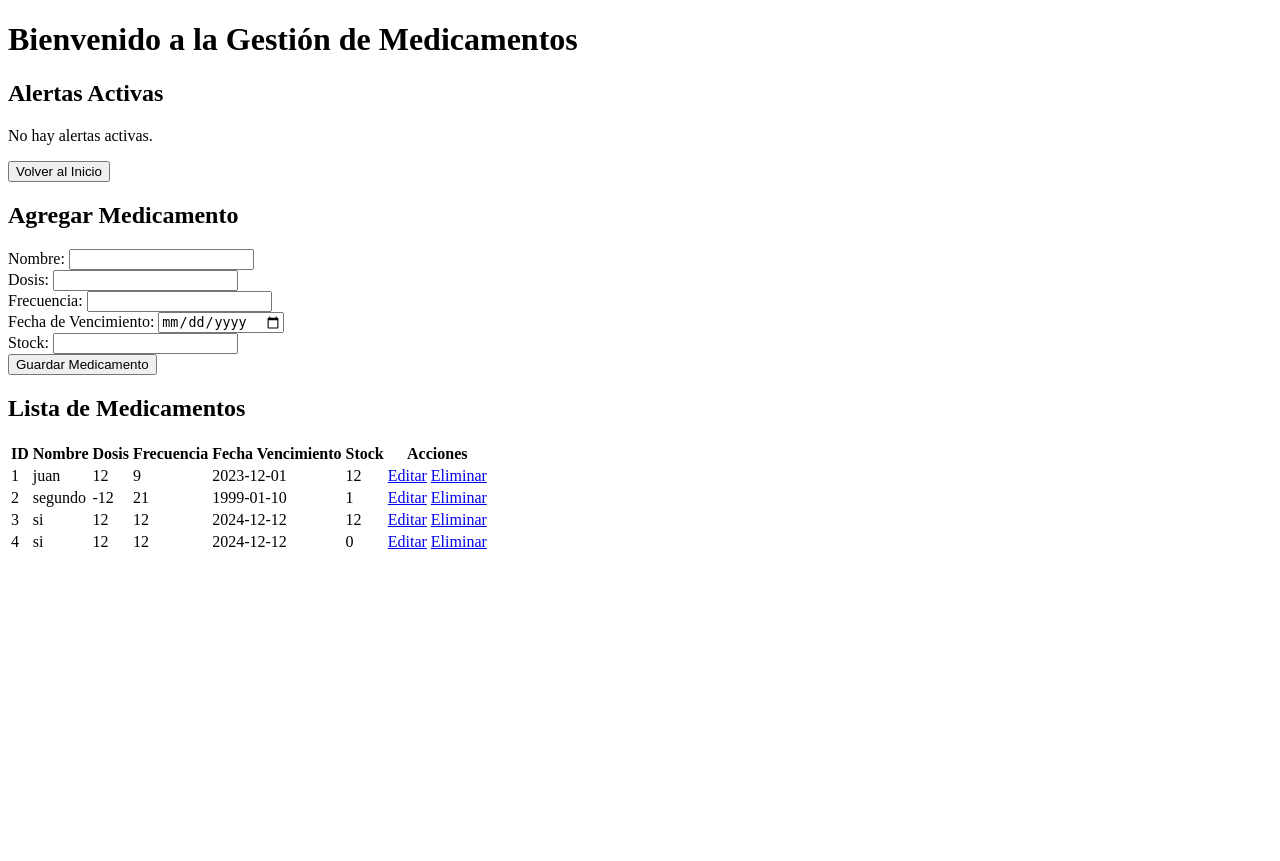
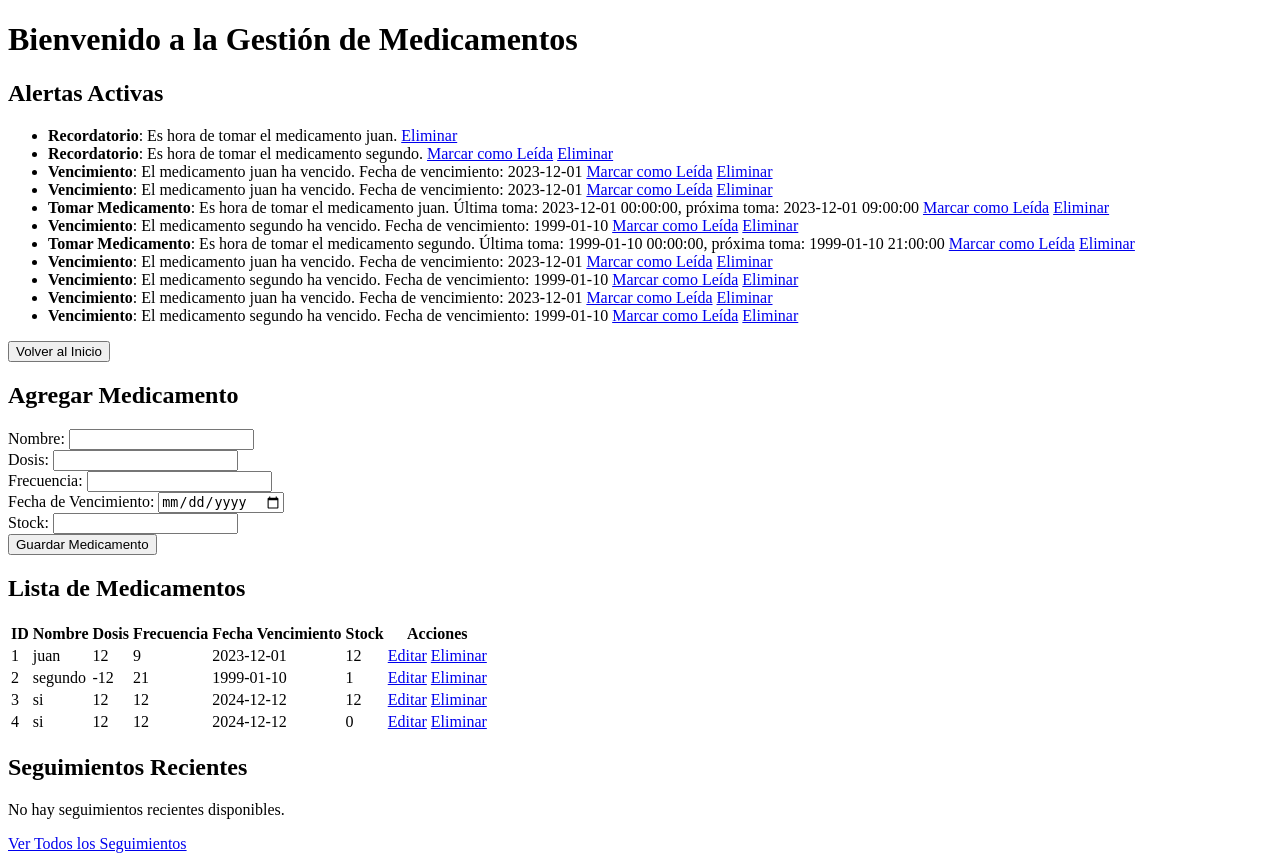
Before and after one commit to soficede/PROYECTO-FINAL-, a Flask app: page /usuario in a window 1280 px wide. Before the commit the page ends 549 px from the top, so only its background shows below. Run offline with Flask 3, Linux system fonts and the light colour scheme; data comes from the database, SQL or seed files in the repository; tables that the repository leaves empty hold one stand-in row (values such as "Sample post").

Commit message:
Alertas, requetemelas

```diff
--- a/Controlador.py
+++ b/Controlador.py
@@ -1,5 +1,7 @@
 from Modelo import Usuario
 from Modelo import Medicamento
+from Modelo import SeguimientoMedicamento
+from datetime import datetime
 
 class ControladorUsuario:
     def __init__(self):
@@ -38,3 +40,17 @@
     def editar_medicamento(self, id, nombre=None, dosis=None, frecuencia=None, fecha_vencimiento=None, stock=None):
         medicamento = Medicamento(id=id)
         return medicamento.modificarMedicamento(nombre, dosis, frecuencia, fecha_vencimiento, stock)
+
+class ControladorSeguimiento:
+    def __init__(self):
+        pass
+
+    def crear_seguimiento(self, medicamento_id, fecha_ingreso, frecuencia, stock):
+        # Crear un objeto SeguimientoMedicamento
+        seguimiento = SeguimientoMedicamento(medicamento_id, fecha_ingreso, frecuencia, stock)
+        return seguimiento.guardarSeguimientoEnBD()
+
+    def obtener_seguimientos(self, medicamento_id=None):
+        # Crear un objeto SeguimientoMedicamento y obtener los seguimientos
+        seguimiento = SeguimientoMedicamento(medicamento_id, None, None, None)
+        return seguimiento.verSeguimientos(medicamento_id)
--- a/Modelo.py
+++ b/Modelo.py
@@ -273,11 +273,11 @@
             alertas = cursor.fetchall()
             conexion.close()
 
-            for alerta in alertas:
-                estado = "Leída" if alerta['estado'] else "No Leída"
-                print(f"ID: {alerta['id']}, Tipo: {alerta['tipo']}, Mensaje: {alerta['mensaje']}, Estado: {estado}")
+            return alertas  # Cambiar para devolver las alertas en lugar de solo imprimirlas
         except mysql.connector.Error as err:
             print(f"Error al listar alertas: {err}")
+            return []
+
 
     def marcarComoLeida(self, alerta_id):
         """Marca una alerta como leída en la base de datos"""
--- a/app.py
+++ b/app.py
@@ -1,23 +1,22 @@
 from flask import Flask, render_template, request, redirect, url_for, flash
-from Controlador import ControladorUsuario, ControladorMedicamento
-from Modelo import Alerta  # Importar la clase Alerta
+from Controlador import ControladorUsuario, ControladorMedicamento, ControladorSeguimiento  # Importar ControladorSeguimiento
+from Modelo import Alerta
+from datetime import datetime
 
 app = Flask(__name__)
 app.secret_key = "secret_key"  # Para usar mensajes flash
 
-# Instancia del controlador
+# Instancia de los controladores
 controlador_usuario = ControladorUsuario()
 controlador_medicamento = ControladorMedicamento()
+controlador_seguimiento = ControladorSeguimiento()  # Instancia del controlador de seguimiento
 
 @app.route('/')
 def index():
-    # Crear alertas si es necesario
     alerta_obj = Alerta()
     alerta_obj.generarYCrearAlerta()  # Genera las alertas pertinentes al ingresar
-
-    # Obtener las alertas generadas
     alertas = alerta_obj.listarAlertas()
-    return render_template('index.html', alertas=alertas)  # Pasar las alertas a la plantilla
+    return render_template('index.html', alertas=alertas)
 
 @app.route('/ingresar')
 def ingresar():
@@ -54,12 +53,10 @@
 @app.route('/usuario')
 def usuario():
     medicamentos = controlador_medicamento.obtener_medicamentos()
-
-    # Mostrar las alertas activas en la vista de usuario
     alerta_obj = Alerta()
     alertas = alerta_obj.listarAlertas()  # Obtener las alertas
-
-    return render_template('usuario.html', medicamentos=medicamentos, alertas=alertas)
+    seguimientos = controlador_seguimiento.obtener_seguimientos()
+    return render_template('usuario.html', medicamentos=medicamentos, alertas=alertas, seguimientos=seguimientos)
 
 @app.route('/agregar_medicamento', methods=['POST'])
 def agregar_medicamento():
@@ -100,6 +97,29 @@
             return redirect(url_for('usuario'))
     return render_template('editar_medicamento.html', medicamento=medicamento)
 
+# Nuevas rutas para gestionar el seguimiento de medicamentos
+@app.route('/agregar_seguimiento', methods=['POST'])
+def agregar_seguimiento():
+    medicamento_id = request.form['medicamento_id']
+    fecha_ingreso = datetime.strptime(request.form['fecha_ingreso'], '%Y-%m-%d')
+    frecuencia = int(request.form['frecuencia'])
+    stock = int(request.form['stock'])
+
+    if controlador_seguimiento.crear_seguimiento(medicamento_id, fecha_ingreso, frecuencia, stock):
+        flash('Seguimiento agregado correctamente', 'success')
+        return redirect(url_for('usuario'))
+    else:
+        flash('Error al agregar el seguimiento', 'error')
+        return redirect(url_for('usuario'))
+
+@app.route('/seguimientos')
+def seguimientos():
+    # Obtenemos todos los seguimientos o de un medicamento específico
+    medicamento_id = request.args.get('medicamento_id', None)
+    seguimientos = controlador_seguimiento.obtener_seguimientos(medicamento_id)
+
+    return render_template('seguimientos.html', seguimientos=seguimientos)
+
 # Rutas para manejar la alerta
 @app.route('/marcar_alerta_leida/<int:alerta_id>')
 def marcar_alerta_leida(alerta_id):
--- a/templates/usuario.html
+++ b/templates/usuario.html
@@ -8,7 +8,7 @@
 <body>
     <h1>Bienvenido a la Gestión de Medicamentos</h1>
 
-    <!-- Mostrar alertas -->
+   <!-- Mostrar alertas -->
     <h2>Alertas Activas</h2>
     {% if alertas %}
         <ul>
@@ -82,5 +82,37 @@
             {% endfor %}
         </tbody>
     </table>
+
+    <!-- Sección de Seguimientos -->
+    <h2>Seguimientos Recientes</h2>
+    {% if seguimientos %}
+        <table>
+            <thead>
+                <tr>
+                    <th>Medicamento</th>
+                    <th>Fecha Inicio</th>
+                    <th>Fecha Final</th>
+                    <th>Stock Final</th>
+                    <th>Frecuencia (hrs)</th>
+                </tr>
+            </thead>
+            <tbody>
+                {% for seguimiento in seguimientos %}
+                    <tr>
+                        <td>{{ seguimiento.nombre }}</td>
+                        <td>{{ seguimiento.fecha_inicio }}</td>
+                        <td>{{ seguimiento.fecha_final }}</td>
+                        <td>{{ seguimiento.stock_final }}</td>
+                        <td>{{ seguimiento.frecuencia }}</td>
+                    </tr>
+                {% endfor %}
+            </tbody>
+        </table>
+    {% else %}
+        <p>No hay seguimientos recientes disponibles.</p>
+    {% endif %}
+
+    <!-- Enlace para ver todos los seguimientos -->
+    <a href="{{ url_for('seguimientos') }}">Ver Todos los Seguimientos</a>
 </body>
 </html>
```
Also changed, not shown: templates/seguimientos.html (added, +22 -0 lines).
